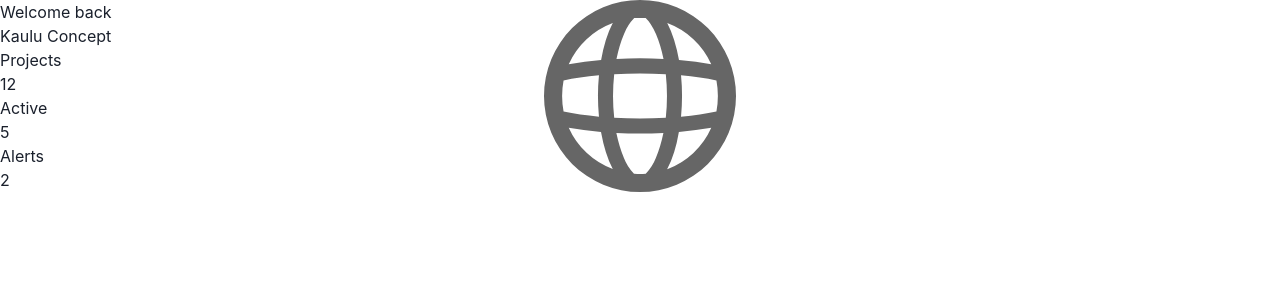
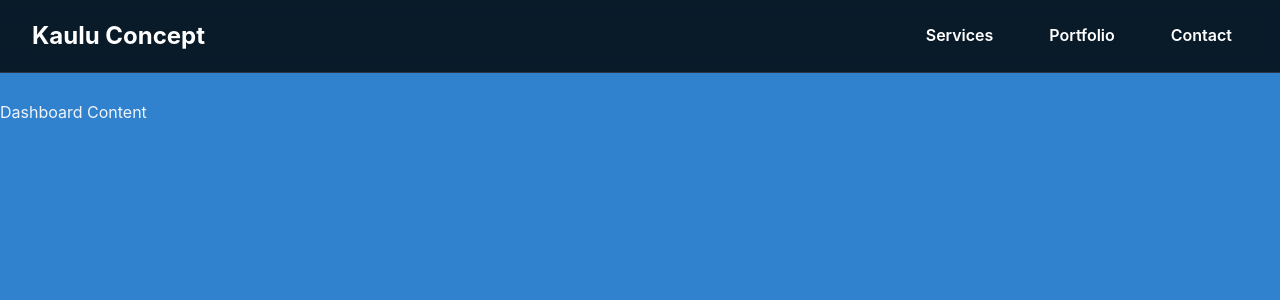
Before and after one commit to BriyanSitinjak/kaulu-concept, a Next.js app: page / in a window 1280 px wide. Shown: the top 300 px of the page. Built offline with nearby package versions, Linux system fonts and the light colour scheme.

Commit message:
add header and footer component

```diff
--- a/src/app/(main)/layout.tsx
+++ b/src/app/(main)/layout.tsx
@@ -1,5 +1,4 @@
 import type { Metadata } from "next";
-import Link from "next/link";
 import { Geist, Geist_Mono } from "next/font/google";
 import { Providers } from "@/providers";
 
@@ -28,11 +27,9 @@ export default function RootLayout({
       <body
         className={`${geistSans.variable} ${geistMono.variable} antialiased`}
       >
-        <main className="max-w-7xl mx-auto px-4">
-          <Providers>
-            {children}
-            </Providers>
-        </main>
+        <Providers>
+          {children}
+        </Providers>
       </body>
     </html>
   );
--- a/src/app/(main)/page.tsx
+++ b/src/app/(main)/page.tsx
@@ -1,44 +1,7 @@
-import Image from "next/image";
+import Dashboard from "@/screens/dashboard";
 
 export default function Home() {
   return (
-    <div>
-      <section
-        className="relative overflow-hidden rounded-2xl mt-5 bg-[radial-gradient(1200px_400px_at_10%_-20%,hsl(var(--foreground)/0.1)_0%,transparent_60%),radial-gradient(1000px_300px_at_100%_0%,hsl(var(--foreground)/0.12)_0%,transparent_60%)]"
-        aria-label="Dashboard banner"
-      >
-        <div className="relative h-60 sm:h-72">
-          <Image
-            src="/globe.svg"
-            alt="Globe illustration"
-            fill
-            priority
-            sizes="100vw"
-            className="object-cover object-center saturate-[0.9] contrast-[0.95]"
-          />
-        </div>
-        <div className="absolute inset-0 flex items-end p-4 bg-linear-to-t from-background/40 to-transparent">
-          <div>
-            <h1 className="text-2xl font-semibold">Welcome back</h1>
-            <p className="mt-1 opacity-80">Kaulu Concept</p>
-          </div>
-        </div>
-      </section>
-
-      <section className="grid grid-cols-1 md:grid-cols-3 gap-4 mt-4" aria-label="Quick stats">
-        <div className="border border-foreground/10 rounded-xl p-4">
-          <div className="text-sm opacity-70">Projects</div>
-          <div className="text-2xl font-bold">12</div>
-        </div>
-        <div className="border border-foreground/10 rounded-xl p-4">
-          <div className="text-sm opacity-70">Active</div>
-          <div className="text-2xl font-bold">5</div>
-        </div>
-        <div className="border border-foreground/10 rounded-xl p-4">
-          <div className="text-sm opacity-70">Alerts</div>
-          <div className="text-2xl font-bold">2</div>
-        </div>
-      </section>
-    </div>
+    <Dashboard />
   );
 }
--- /dev/null
+++ b/src/components/common/Footer/Footer.tsx
@@ -0,0 +1,11 @@
+'use client';
+
+import { Box, Heading, Text } from "@chakra-ui/react";
+
+export default function Footer() {
+  return (
+    <Box>
+      <Heading>Footer</Heading>
+    </Box>
+  );
+}
--- /dev/null
+++ b/src/components/common/Footer/index.ts
@@ -0,0 +1 @@
+export { default } from "./Footer";
--- /dev/null
+++ b/src/components/common/Header/Header.tsx
@@ -0,0 +1,156 @@
+'use client';
+
+import { Box, Flex, Text, Button, IconButton, useDisclosure } from "@chakra-ui/react";
+import { useState, useEffect, useCallback } from "react";
+import { HiMenu } from "react-icons/hi";
+import Link from "next/link";
+
+const SCROLL_THRESHOLD = 50;
+const MENU_ITEMS = [
+  { label: 'Services', href: '/services' },
+  { label: 'Portfolio', href: '/portfolio' },
+  { label: 'Contact', href: '/contact' },
+] as const;
+
+export default function Header() {
+  const [isScrolled, setIsScrolled] = useState(false);
+  const { isOpen, onOpen, onClose } = useDisclosure();
+
+  const handleScroll = useCallback(() => {
+    setIsScrolled(window.scrollY > SCROLL_THRESHOLD);
+  }, []);
+
+  useEffect(() => {
+    handleScroll(); // Check initial position
+    window.addEventListener('scroll', handleScroll, { passive: true });
+    return () => window.removeEventListener('scroll', handleScroll);
+  }, [handleScroll]);
+
+  const showHeader = !isScrolled;
+  const showBurgerMenu = isScrolled;
+
+  return (
+    <>
+      <Box
+        as="header"
+        position="fixed"
+        top={0}
+        left={0}
+        right={0}
+        w="100%"
+        zIndex={1000}
+        bg="rgba(0, 0, 0, 0.8)"
+        backdropFilter="blur(10px)"
+        borderBottom="1px solid"
+        borderColor="gray.700"
+        transform={showHeader ? 'translateY(0)' : 'translateY(-100%)'}
+        transition="transform 0.3s ease-in-out"
+        suppressHydrationWarning
+      >
+        <Flex
+          as="nav"
+          align="center"
+          justify="space-between"
+          px={{ base: 4, md: 8 }}
+          py={4}
+          maxW="7xl"
+          mx="auto"
+        >
+          <Text
+            as={Link}
+            href="/"
+            fontSize={{ base: 'xl', md: '2xl' }}
+            fontWeight="bold"
+            color="white"
+            _hover={{ opacity: 0.8 }}
+            transition="opacity 0.2s"
+          >
+            Kaulu Concept
+          </Text>
+
+          <Flex
+            gap={{ base: 2, md: 6 }}
+            align="center"
+            display={showHeader ? { base: 'none', md: 'flex' } : 'none'}
+          >
+            {MENU_ITEMS.map((item) => (
+              <Button
+                key={item.href}
+                as={Link}
+                href={item.href}
+                variant="ghost"
+                color="white"
+                fontSize="md"
+                _hover={{ bg: 'rgba(255, 255, 255, 0.1)' }}
+              >
+                {item.label}
+              </Button>
+            ))}
+          </Flex>
+        </Flex>
+      </Box>
+
+      {showBurgerMenu && (
+        <IconButton
+          aria-label="Open menu"
+          icon={<HiMenu />}
+          position="fixed"
+          top={4}
+          right={4}
+          zIndex={1001}
+          size="lg"
+          bg="rgba(0, 0, 0, 0.8)"
+          color="white"
+          borderRadius="full"
+          backdropFilter="blur(10px)"
+          _hover={{ bg: 'rgba(0, 0, 0, 0.9)' }}
+          transition="opacity 0.3s ease-in-out"
+          onClick={onOpen}
+        />
+      )}
+
+      <Box
+        position="fixed"
+        top={0}
+        right={0}
+        bottom={0}
+        w="250px"
+        bg="rgba(0, 0, 0, 0.95)"
+        backdropFilter="blur(10px)"
+        zIndex={1002}
+        transform={isOpen ? 'translateX(0)' : 'translateX(100%)'}
+        transition="transform 0.3s ease-in-out"
+        pt={20}
+        px={6}
+      >
+        <Flex direction="column" gap={4}>
+          {MENU_ITEMS.map((item) => (
+            <Button
+              key={item.href}
+              as={Link}
+              href={item.href}
+              variant="ghost"
+              color="white"
+              fontSize="lg"
+              justifyContent="flex-start"
+              _hover={{ bg: 'rgba(255, 255, 255, 0.1)' }}
+              onClick={onClose}
+            >
+              {item.label}
+            </Button>
+          ))}
+        </Flex>
+      </Box>
+
+      {isOpen && (
+        <Box
+          position="fixed"
+          inset={0}
+          bg="rgba(0, 0, 0, 0.5)"
+          zIndex={1001}
+          onClick={onClose}
+        />
+      )}
+    </>
+  );
+}
--- /dev/null
+++ b/src/components/common/Header/index.ts
@@ -0,0 +1 @@
+export { default } from "./Header";
--- /dev/null
+++ b/src/screens/dashboard.tsx
@@ -0,0 +1,23 @@
+'use client';
+
+import Header from "@/components/common/Header";
+import Footer from "@/components/common/Footer";
+import { Box } from "@chakra-ui/react";
+
+export default function Dashboard() {
+  return (
+    <Box bg="blue.500" minH="200vh" w="100%">
+      <Header />
+      <Box
+        minH="80vh"
+        w="100%"
+        bg="blue.500"
+        pt={{ base: "80px", md: "100px" }}
+      >
+        Dashboard Content
+      </Box>
+      {/* <Navbar />
+      <Footer /> */}
+    </Box>
+  )
+};
--- a/src/theme/index.ts
+++ b/src/theme/index.ts
@@ -1,7 +1,7 @@
 import { extendTheme, type ThemeConfig } from "@chakra-ui/react";
 
 const config: ThemeConfig = {
-  initialColorMode: "light",
+  initialColorMode: "dark",
   useSystemColorMode: false,
 };
 
```
